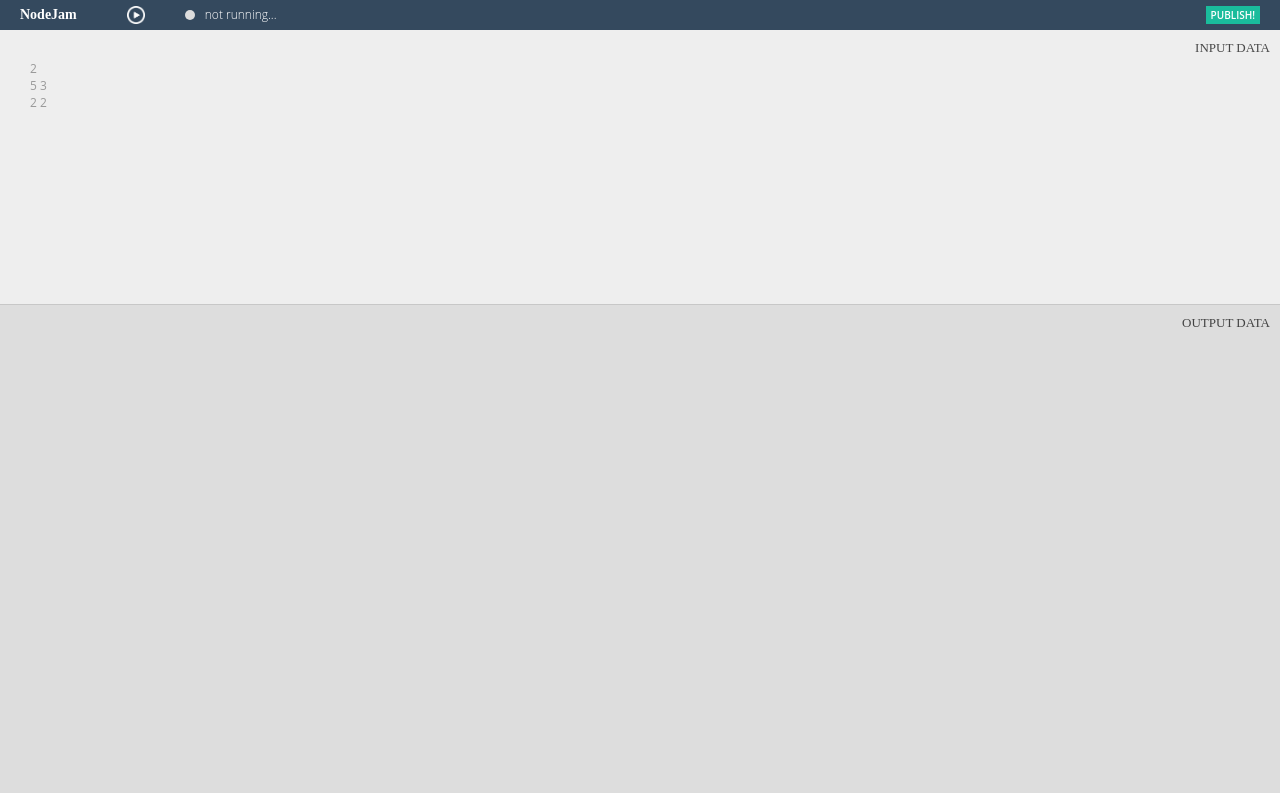
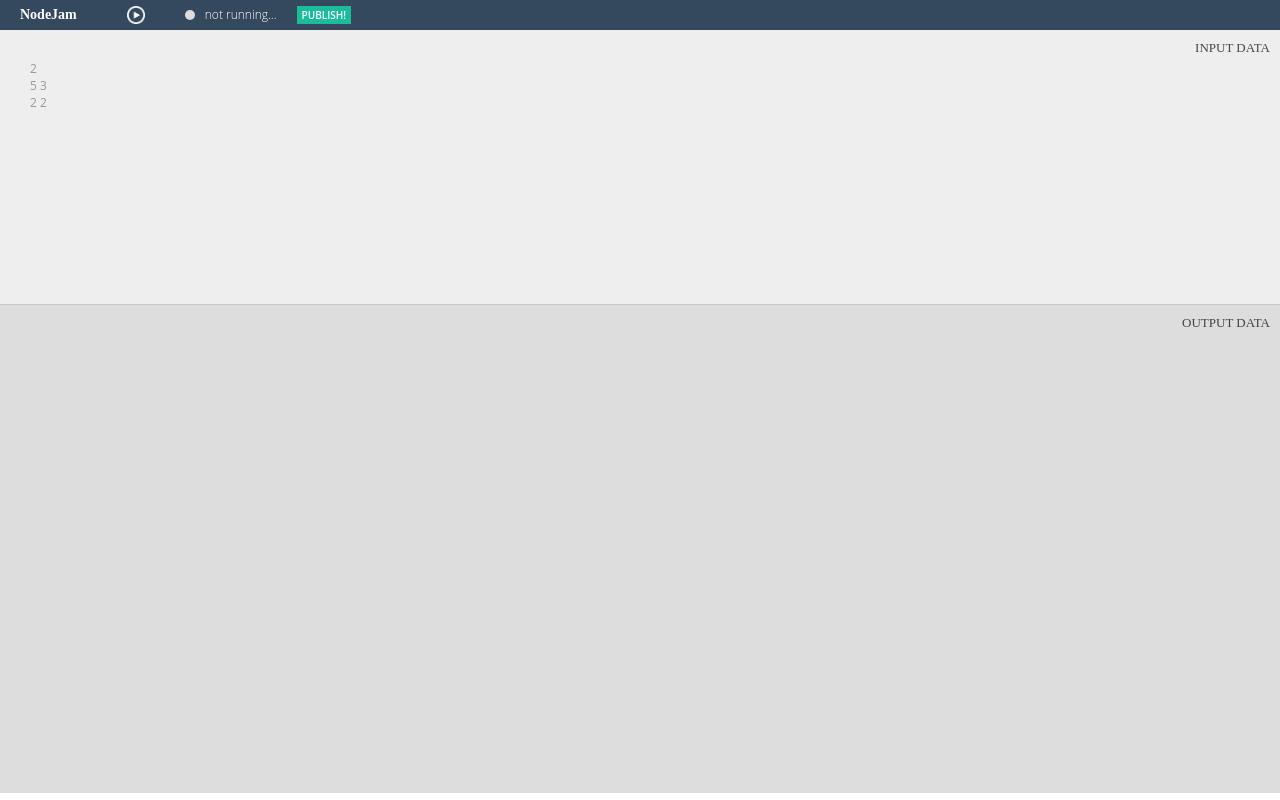
Before and after one commit to shade/nodejam, a website: page locals/index.html in a window 1280 px wide. Drawn offline with Linux system fonts and the light colour scheme.

Commit message:
Added publish button and stuff

```diff
--- a/code.js
+++ b/code.js
@@ -1,3 +1,5 @@
+#INPUT: input.dat
+
 function main(data){
 
 
--- a/locals/index.html
+++ b/locals/index.html
@@ -57,10 +57,11 @@
 					color:#FFF;
 					font-weight:600;
 					font-family: Open Sans;
-					float:right;
+					float:left;
 					font-size:10px;
 					margin-top:6px;
-					margin-right:20px;
+					margin-left:20px;
+					cursor: pointer;
 				}
 			#inputBox{
 				position: absolute;
@@ -73,7 +74,6 @@
 				padding:30px;
 				color:#999;
 				font-size:12px;
-				overflow-y: scroll;
 				width:100%;
 			}
 			#outputBox{
```
Also changed, not shown: 1 other file.
